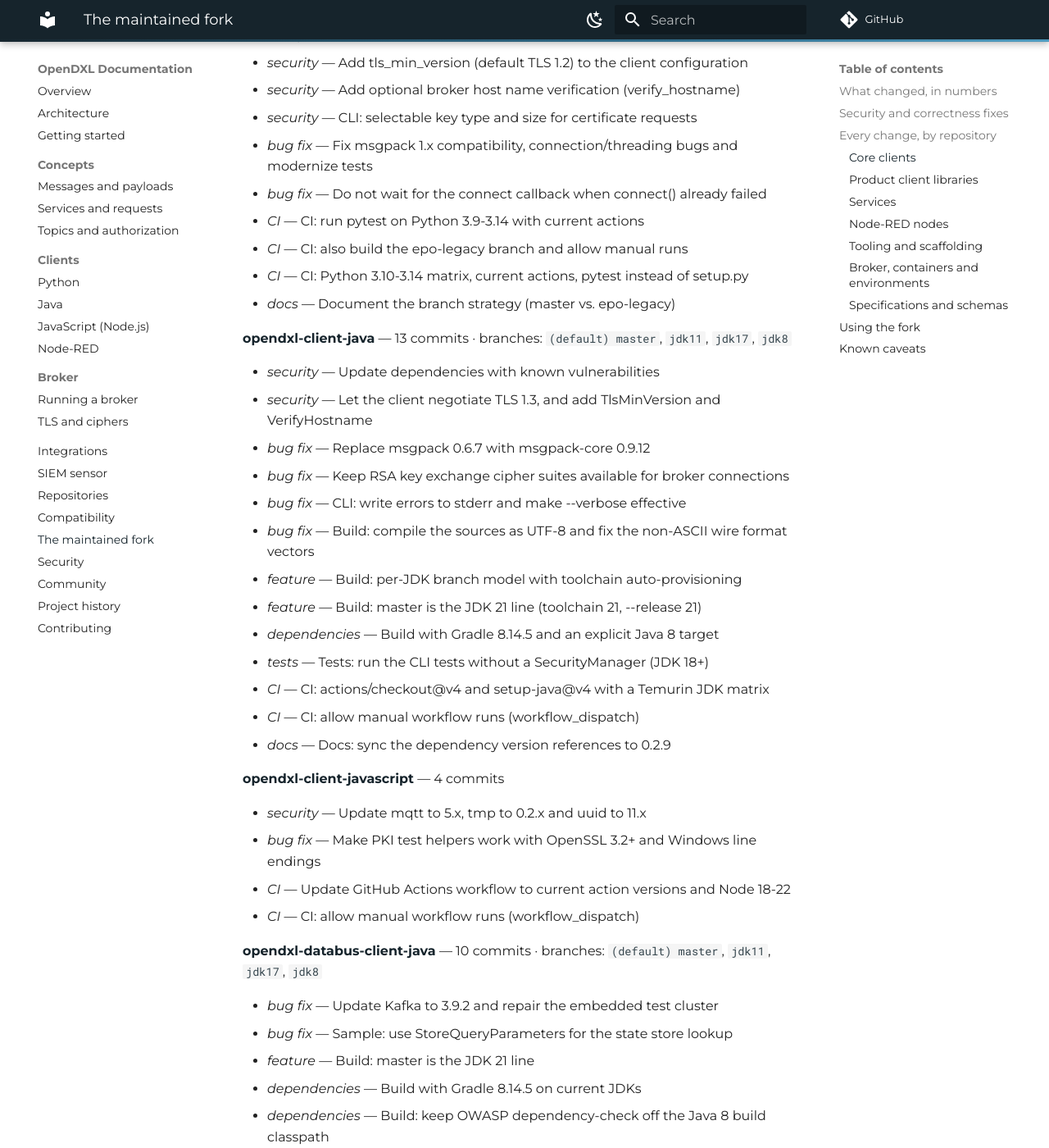
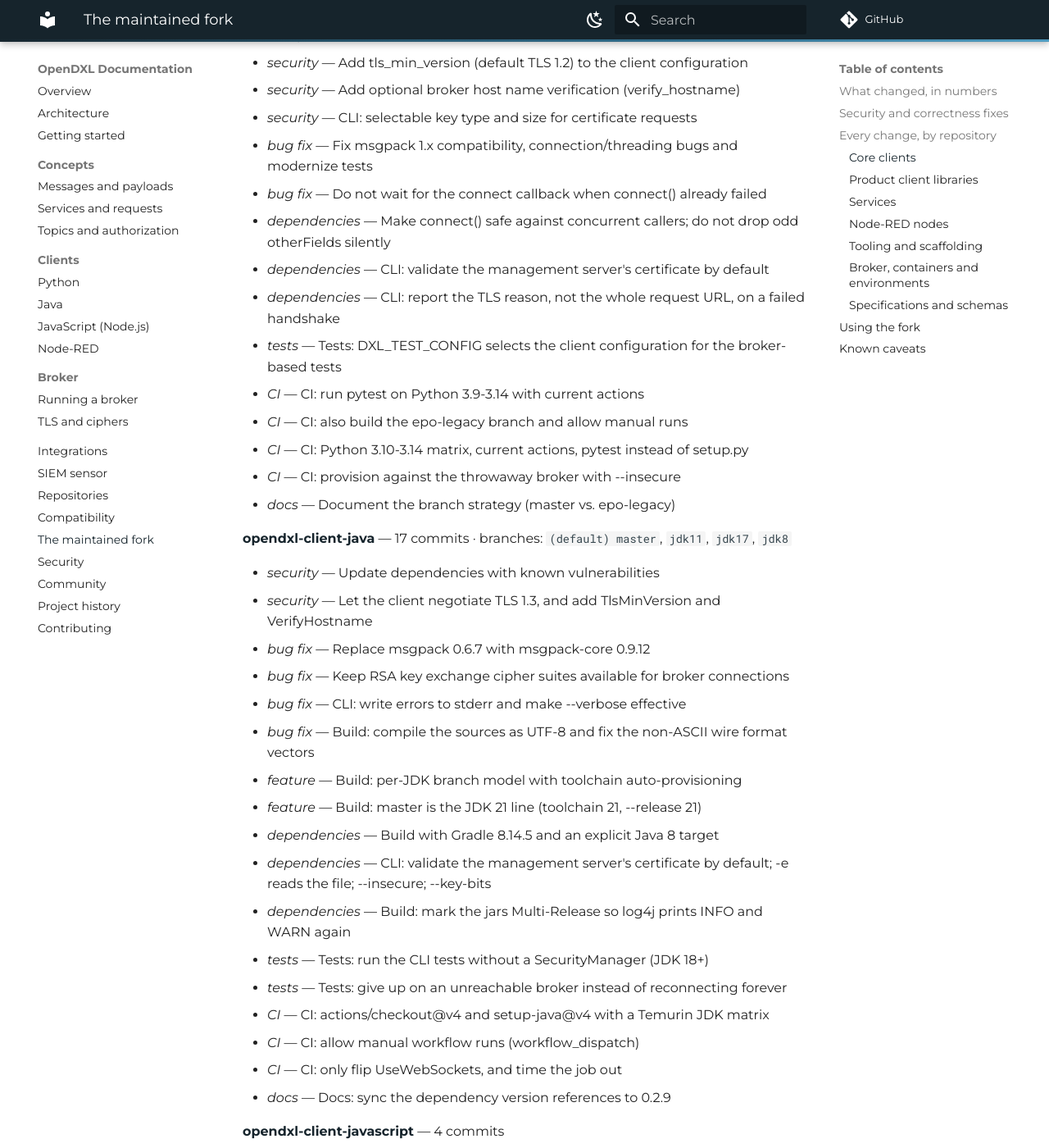
Before and after one commit to JMuellerTX/opendxl-docs, an MkDocs documentation site: the page built from docs/fork.md, in a window 1280 px wide and 1400 px high, scrolled down 4834 px. Shown: the whole window at 82% size. Built offline with MkDocs 1.6.1 and Material for MkDocs 9.7.7, drawn with Linux system fonts in a browser that asks for light colours; comment, search, counter and statistics services are not loaded; some of the changed text lies outside the part shown.

Commit message:
Fork inventory: 176 commits in 43 repositories
Regenerated from the clones after the CLI hardening (Python and Java), the test
harness change and the broker CI rework.

```diff
--- a/docs/fork.md
+++ b/docs/fork.md
@@ -95,7 +95,7 @@ updating a dependency or a workflow. Everything else is in the per-repository li
 
 ### Core clients
 
-**[opendxl-client-python](https://github.com/derjochenmueller/opendxl-client-python)** — 12 commits · branches: `(default) master`, `epo-legacy`, `fix/python3-modernization`
+**[opendxl-client-python](https://github.com/derjochenmueller/opendxl-client-python)** — 17 commits · branches: `(default) master`, `epo-legacy`, `fix/python3-modernization`
 
 - *security* — Default TLS cipher list: forward secrecy first, AES128-SHA256 as fallback
 - *security* — Add TlsCiphers setting to the client configuration file
@@ -105,12 +105,17 @@ updating a dependency or a workflow. Everything else is in the per-repository li
 - *security* — CLI: selectable key type and size for certificate requests
 - *bug fix* — Fix msgpack 1.x compatibility, connection/threading bugs and modernize tests
 - *bug fix* — Do not wait for the connect callback when connect() already failed
+- *dependencies* — Make connect() safe against concurrent callers; do not drop odd otherFields silently
+- *dependencies* — CLI: validate the management server's certificate by default
+- *dependencies* — CLI: report the TLS reason, not the whole request URL, on a failed handshake
+- *tests* — Tests: DXL_TEST_CONFIG selects the client configuration for the broker-based tests
 - *CI* — CI: run pytest on Python 3.9-3.14 with current actions
 - *CI* — CI: also build the epo-legacy branch and allow manual runs
 - *CI* — CI: Python 3.10-3.14 matrix, current actions, pytest instead of setup.py
+- *CI* — CI: provision against the throwaway broker with --insecure
 - *docs* — Document the branch strategy (master vs. epo-legacy)
 
-**[opendxl-client-java](https://github.com/derjochenmueller/opendxl-client-java)** — 13 commits · branches: `(default) master`, `jdk11`, `jdk17`, `jdk8`
+**[opendxl-client-java](https://github.com/derjochenmueller/opendxl-client-java)** — 17 commits · branches: `(default) master`, `jdk11`, `jdk17`, `jdk8`
 
 - *security* — Update dependencies with known vulnerabilities
 - *security* — Let the client negotiate TLS 1.3, and add TlsMinVersion and VerifyHostname
@@ -121,9 +126,13 @@ updating a dependency or a workflow. Everything else is in the per-repository li
 - *feature* — Build: per-JDK branch model with toolchain auto-provisioning
 - *feature* — Build: master is the JDK 21 line (toolchain 21, --release 21)
 - *dependencies* — Build with Gradle 8.14.5 and an explicit Java 8 target
+- *dependencies* — CLI: validate the management server's certificate by default; -e reads the file; --insecure; --key-bits
+- *dependencies* — Build: mark the jars Multi-Release so log4j prints INFO and WARN again
 - *tests* — Tests: run the CLI tests without a SecurityManager (JDK 18+)
+- *tests* — Tests: give up on an unreachable broker instead of reconnecting forever
 - *CI* — CI: actions/checkout@v4 and setup-java@v4 with a Temurin JDK matrix
 - *CI* — CI: allow manual workflow runs (workflow_dispatch)
+- *CI* — CI: only flip UseWebSockets, and time the job out
 - *docs* — Docs: sync the dependency version references to 0.2.9
 
 **[opendxl-client-javascript](https://github.com/derjochenmueller/opendxl-client-javascript)** — 4 commits
@@ -348,17 +357,18 @@ updating a dependency or a workflow. Everything else is in the per-repository li
 - *bug fix* — Replace pkg_resources with importlib.resources, fix SyntaxWarnings
 - *dependencies* — Packaging and CI for Python 3.8-3.14, pytest instead of setup.py test
 
-**[opendxl-console](https://github.com/derjochenmueller/opendxl-console)** — 5 commits
+**[opendxl-console](https://github.com/derjochenmueller/opendxl-console)** — 6 commits
 
 - *bug fix* — Support Python 3.8-3.14
 - *bug fix* — Fix provisioning on Python 3 (client configuration template read)
 - *dependencies* — Docker: python:3.13-slim base image, two-stage build
+- *dependencies* — Issue X.509 v3 client certificates with the usual extensions
 - *CI* — CI: Python 3.10-3.14 matrix, current actions, pytest
 - *CI* — CI: allow manual workflow runs (workflow_dispatch)
 
 ### Broker, containers and environments
 
-**[opendxl-broker](https://github.com/derjochenmueller/opendxl-broker)** — 11 commits · branches: `(default) master`, `openssl-3`
+**[opendxl-broker](https://github.com/derjochenmueller/opendxl-broker)** — 16 commits · branches: `(default) master`, `openssl-3`
 
 - *security* — startup: selectable TLS cipher mode (DXL_TLS_MODE / DXL_TLS_CIPHERS)
 - *security* — Move the broker to OpenSSL 4.0.2, which brings TLS 1.3 and ML-KEM
@@ -368,9 +378,14 @@ updating a dependency or a workflow. Everything else is in the per-repository li
 - *feature* — Docker: Debian 12 / UBI 9 base images, OpenSSL 3, Python 3 console
 - *dependencies* — Force LF line endings for the files copied into the image
 - *dependencies* — Track dxlbroker/healthcheck.sh, which 65ecc83 referenced but .gitignore hid
+- *dependencies* — Report TLS version, cipher and certificate thumbprint in the client connect event
 - *CI* — CI: allow manual workflow runs (workflow_dispatch)
 - *CI* — CI: test the image with the fork of the Java client, current actions
 - *CI* — CI: run the Java client test suite on JDK 21
+- *CI* — CI: only flip UseWebSockets, and time the job out
+- *CI* — CI: build both Dockerfiles and run the client suites against the compose test fabric
+- *CI* — CI: clone the Python client with its submodule
+- *CI* — CI: the Java CLI now validates the management server's certificate too; pass --insecure
 
 **[opendxl-cuckoo-reporting-module](https://github.com/derjochenmueller/opendxl-cuckoo-reporting-module)** — 1 commits
 
```
Also changed, not shown: other parts of docs/fork.md (+4 -4 lines), 1 other file.
